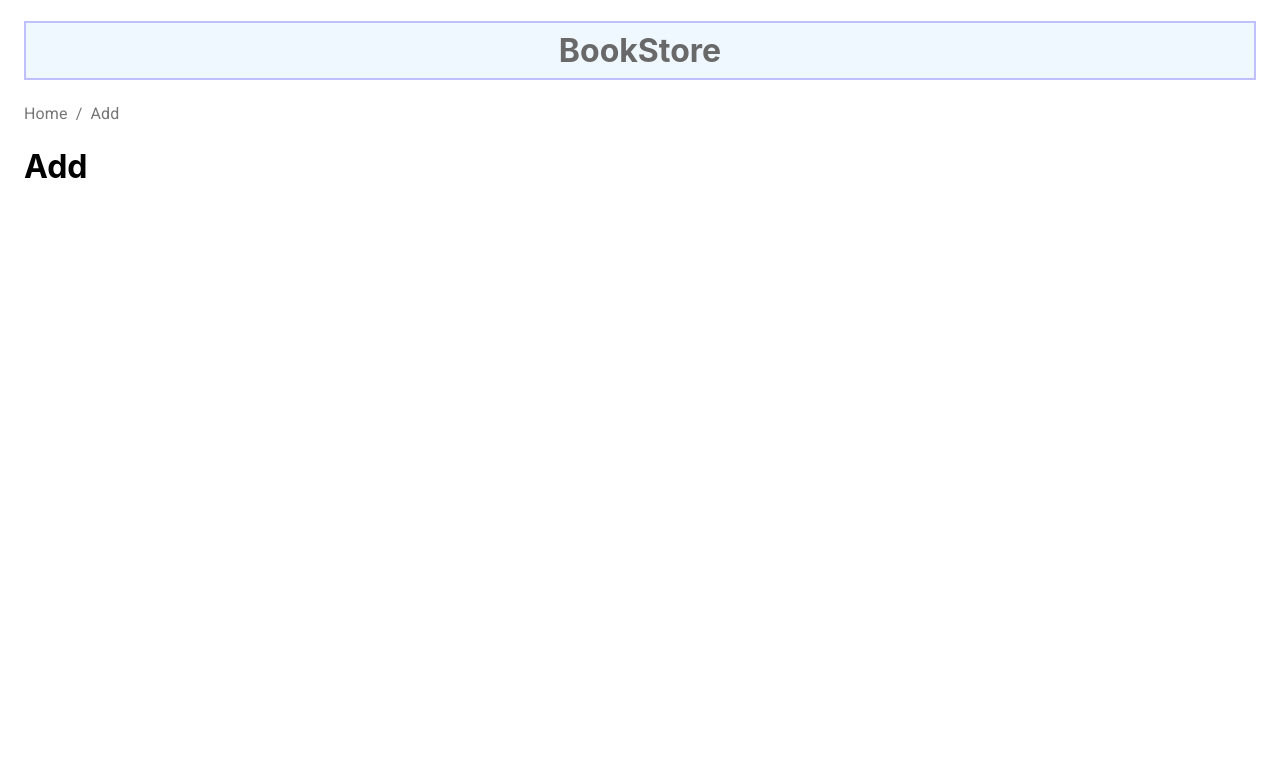
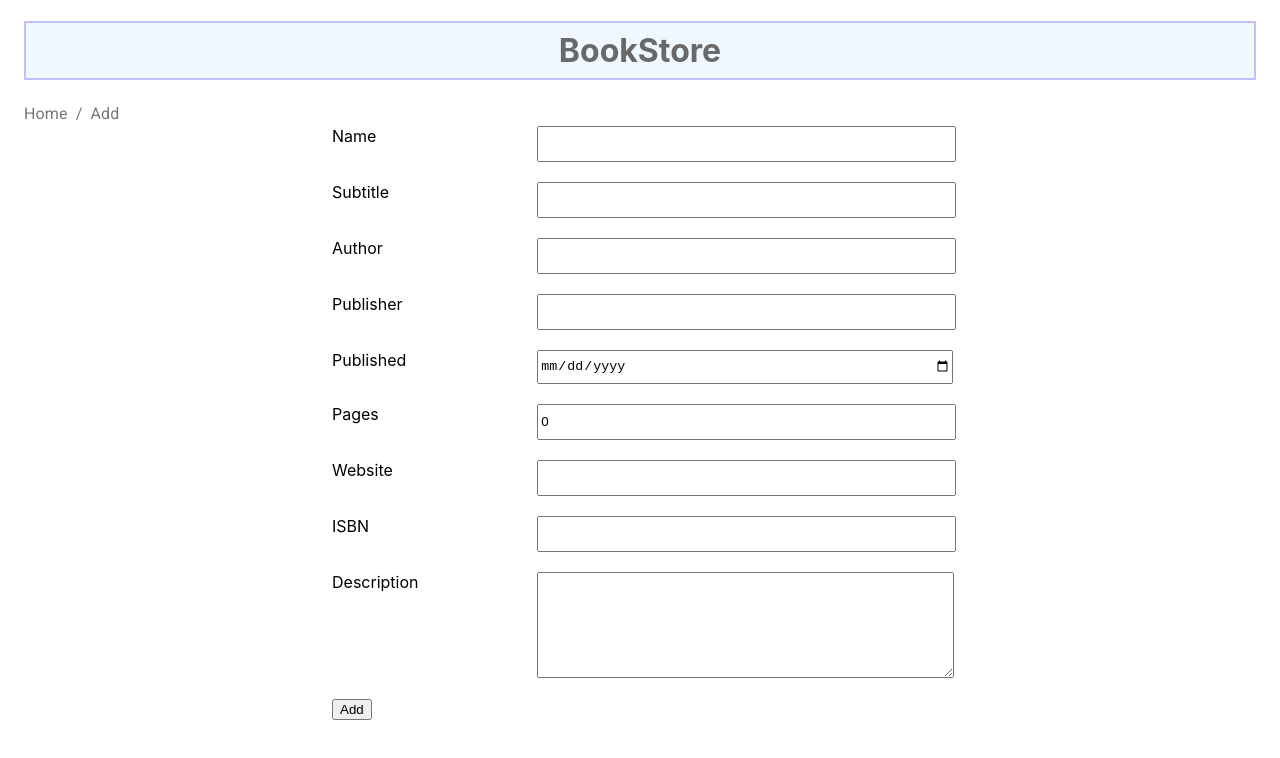
Before and after one commit to knuckerr/bookstore, a React (Create React App) app: page /add in a window 1280 px wide. Shown: the top 758 px of the page. Built offline with nearby package versions, Linux system fonts and the light colour scheme.

Commit message:
form checkpoint

```diff
--- a/src/App.css
+++ b/src/App.css
@@ -19,7 +19,7 @@
   border-style: solid;
   background-color: aliceblue;
   color: dimgray;
-  text-align:center;
+  text-align: center;
   padding: 8px;
 }
 
@@ -45,8 +45,7 @@
 }
 
 .view-rate {
-  font-size:30px;
-
+  font-size: 30px;
 }
 
 .App-link {
@@ -61,3 +60,40 @@
     transform: rotate(360deg);
   }
 }
+
+.label{
+  display: block;
+}
+
+.Form {
+  display: grid;
+  grid-template-columns: 1fr 2fr;
+  padding-bottom: 20px;
+}
+
+.Form input {
+  width: 100%;
+  height: 30px;
+}
+
+.Form textarea {
+  width: 100%;
+  height: 100px;
+}
+
+.Add {
+  width: 50%;
+  display: block;
+  margin: 0 auto;
+}
+
+.bookView img {
+  display: block;
+  width: 70%;
+}
+
+.Description {
+  display: block;
+  overflow: auto;
+  max-height: 100px;
+}
--- a/src/compoments/Add.js
+++ b/src/compoments/Add.js
@@ -1,9 +1,85 @@
-import React from 'react';
+import React, { useState } from "react";
 
 const Add = () => {
+  const [inputList, setInputList] = useState([{ title: "", categories: [], description: "", author: "", piblisher: "", published: "", pages: 0, subtitle: "", website: "", isbn: "" }]);
+
+  // handle input change
+  const handleInputChange = (e, index) => {
+    const { name, value } = e.target;
+    const list = [...inputList];
+    list[index][name] = value;
+    setInputList(list);
+  };
+
+  // handle click event of the Remove button
+  const handleRemoveClick = index => {
+    const list = [...inputList];
+    list.splice(index, 1);
+    setInputList(list);
+  };
+
+  // handle click event of the Add button
+  const handleAddClick = () => {
+    setInputList([...inputList, { title: "", categories: [], description: "", author: "", piblisher: "", published: "", pages: 0, subtitle: "", website: "", isbn: "" }]);
+  };
+
   return (
-    <h1>Add</h1>
-  )
-}
+    <div className="Add">
+      <form>
+        {inputList.map((x, i) => {
+          return (
+            <>
+              <div className="Form">
+                <label className="label">Name</label>
+                <input name="title" value={x.title} onChange={e => handleInputChange(e, i)} />
+              </div>
+              <div className="Form">
+                <label className="label">Subtitle</label>
+                <input name="subtitle" value={x.subtitle} onChange={e => handleInputChange(e, i)} />
+              </div>
+              <div className="Form">
+                <label className="label">Author</label>
+                <input name="author" value={x.author} onChange={e => handleInputChange(e, i)} />
+              </div>
+              <div className="Form">
+                <label className="label">Publisher</label>
+                <input name="published" value={x.publisher} onChange={e => handleInputChange(e, i)} />
+              </div>
+              <div className="Form">
+                <label className="label">Published</label>
+                <input name="published" type="date" value={x.published} onChange={e => handleInputChange(e, i)} />
+              </div>
+              <div className="Form">
+                <label className="label">Pages</label>
+                <input name="pages" type="number" value={x.pages} onChange={e => handleInputChange(e, i)} />
+              </div>
+              <div className="Form">
+                <label className="label">Website</label>
+                <input name="website" value={x.website} onChange={e => handleInputChange(e, i)} />
+              </div>
+              <div className="Form">
+                <label className="label">ISBN</label>
+                <input name="isbn" value={x.isbn} onChange={e => handleInputChange(e, i)} />
+              </div>
+
+              <div className="Form">
+                <label className="label">Description</label>
+                <textarea name="description" value={x.description} onChange={e => handleInputChange(e, i)} />
+              </div>
+              <div className="btn-box">
+                {inputList.length !== 1 && (
+                  <button className="mr10" onClick={() => handleRemoveClick(i)}>
+                    Remove
+                  </button>
+                )}
+                {inputList.length - 1 === i && <button onClick={handleAddClick}>Add</button>}
+              </div>
+            </>
+          );
+        })}
+      </form>
+    </div>
+  );
+};
 
 export default Add;
--- a/src/compoments/View.js
+++ b/src/compoments/View.js
@@ -75,7 +75,7 @@ const View = () => {
       <br></br>
       <Grid container spacing={1}>
         <Grid item xs={6}>
-          <div>
+          <div class="bookView">
             <img src={"/index.png"} width="300" height="300" />
             <div>
               <Icon>account_circle md-48</Icon> {book.author}
@@ -91,7 +91,7 @@ const View = () => {
         </Grid>
         <Grid item xs={6}>
           <h3>{book.title}</h3>
-          <p>{book.description}</p>
+          <p className="Description">{book.description}</p>
           <Grid container spacing={1}>
             <Grid item xs={3}>
               <Button variant="contained" color="primary">
```
